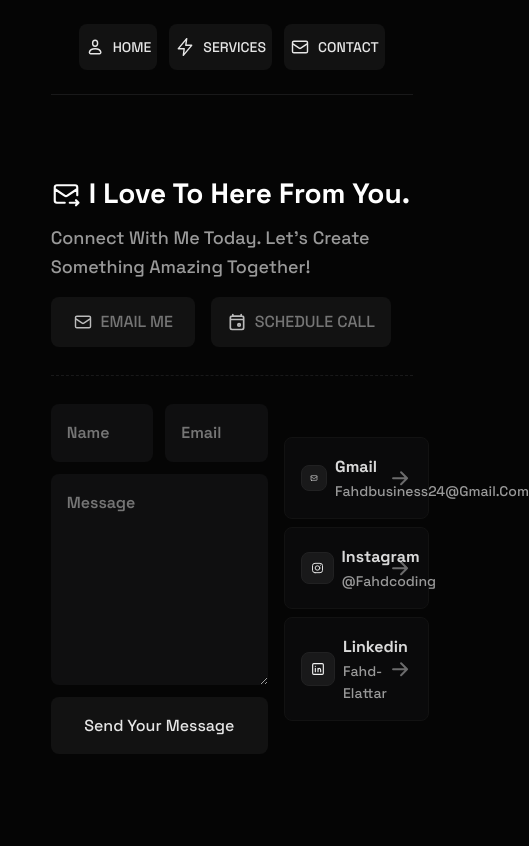
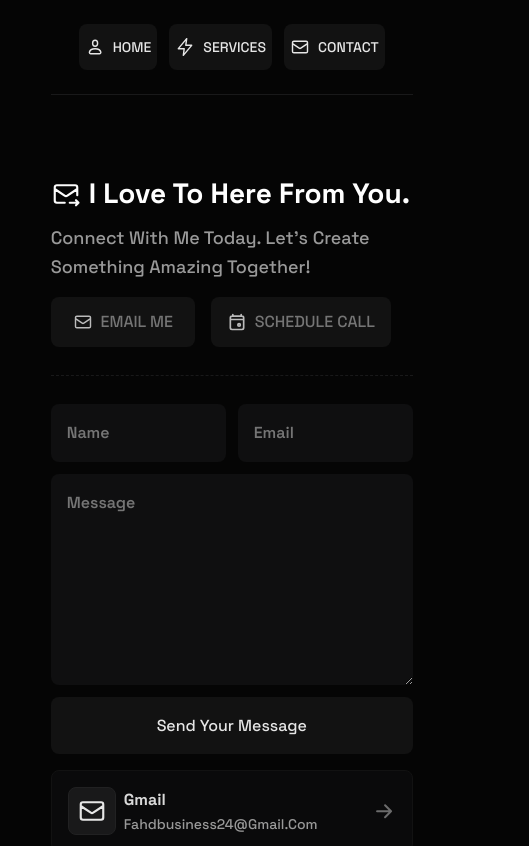
Before and after one commit to fahdElattar/my-portfolio, a Next.js app: page /contact in a window 390 px wide. Shown: the top 846 px of the page, 529 px wide, since content can reach past the window. Built offline with nearby package versions, Linux system fonts and the light colour scheme; no server answers.

Commit message:
added a bit of responsiveness

```diff
--- a/src/components/Sections/Contact/Contact.jsx
+++ b/src/components/Sections/Contact/Contact.jsx
@@ -22,7 +22,7 @@ export const Contact = () => {
                     </ScrambleButton>
                 </div>
             </SectionHead>
-            <div className="contact grid grid-cols-[60%_40%] gap-4 items-center">
+            <div className="contact grid grid-cols-1 md:grid-cols-[60%_40%] gap-4 items-center">
                 <form className="contact-form grid grid-cols-2 gap-3">
                     <input type="text" className='border-0 text-white text-text-sm bg-dark-6 rounded-lg p-4 focus:outline-none placeholder:text-gray-46 placeholder:font-semibold' placeholder='Name' />
                     <input type="email" className='border-0 text-white text-text-sm bg-dark-6 rounded-lg p-4 focus:outline-none placeholder:text-gray-46 placeholder:font-semibold' placeholder='Email' />
--- a/src/components/StackItem/StackItem.css
+++ b/src/components/StackItem/StackItem.css
@@ -1,5 +1,5 @@
 .stack-item {
-    @apply flex justify-between items-center p-4 rounded-lg bg-dark-4 border border-dark-7 hover:bg-dark-7 transition-all duration-300 ease-in-out;
+    @apply flex justify-between gap-4 items-center p-4 rounded-lg bg-dark-4 border border-dark-7 hover:bg-dark-7 transition-all duration-300 ease-in-out;
 }
 
 .item-left {
@@ -19,7 +19,7 @@
 }
 
 .stack-desc {
-    @apply text-text-xs text-gray-60 capitalize;
+    @apply text-text-xs text-gray-60 capitalize truncate;
 }
 
 .arrow-right {
```
